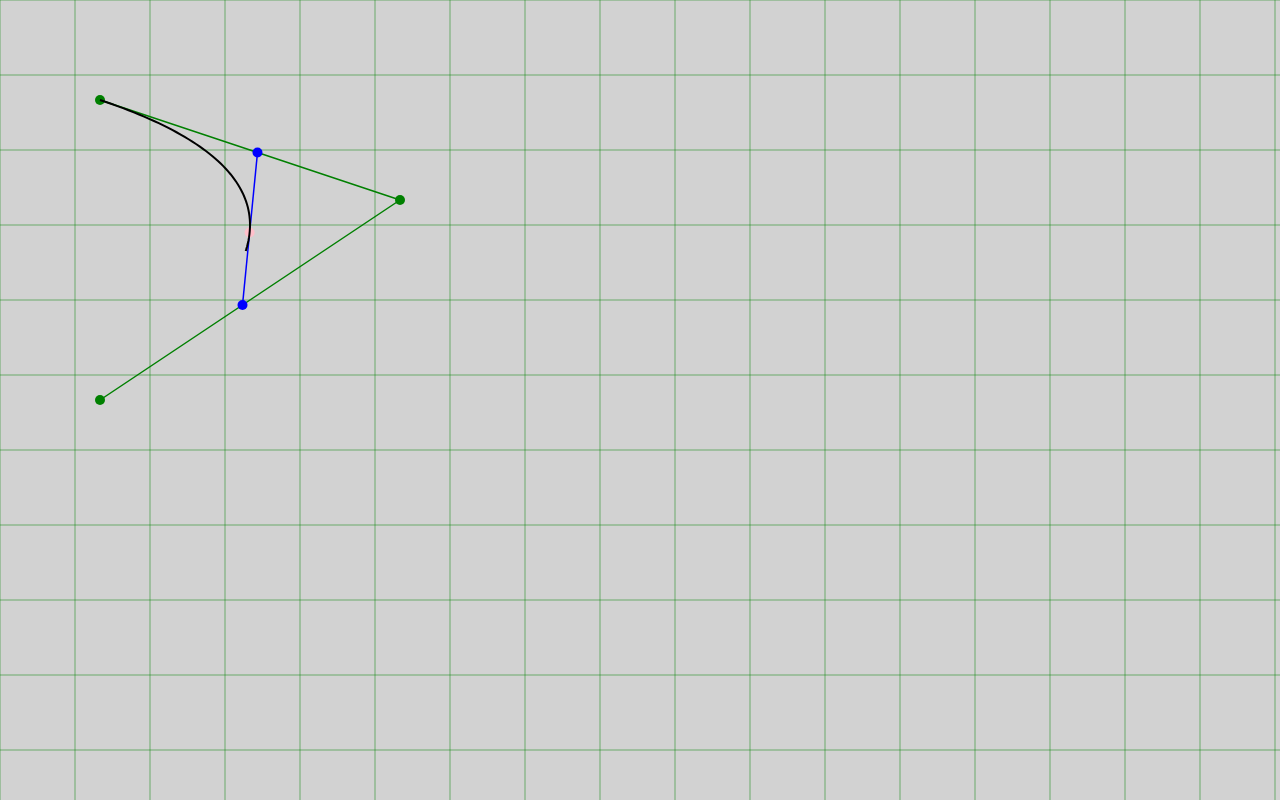
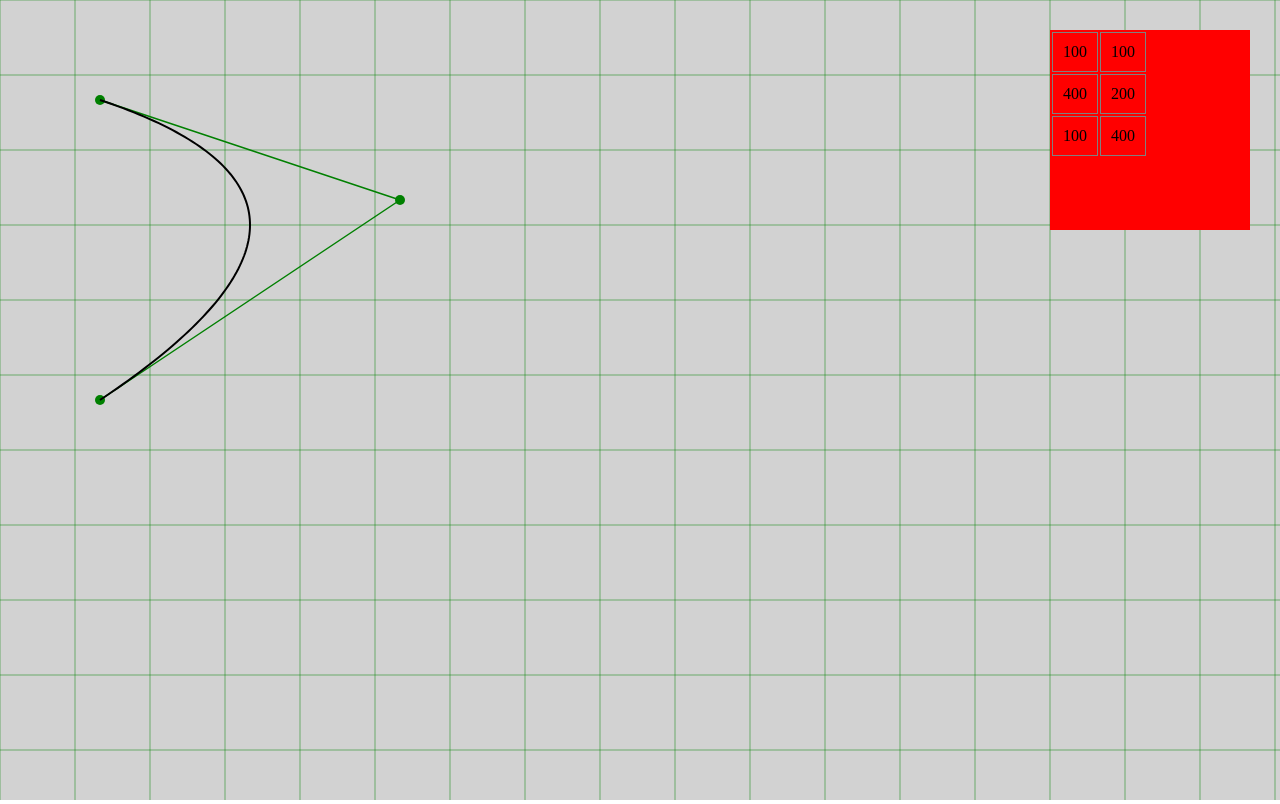
Before and after one commit to EvgenPrushk/bezier, a plain HTML site: page index.html in a window 1280 px wide. Drawn offline with Linux system fonts and the light colour scheme.

Commit message:
feat: add modal

```diff
--- a/css/style.css
+++ b/css/style.css
@@ -3,3 +3,18 @@ body {
     padding: 0;
     overflow: hidden;
 }
+
+#modal {
+    position: fixed;
+    top: 30px;
+    right: 30px;
+    width: 200px;
+    height: 200px;
+    background-color: red;
+}
+
+
+#modal table td{
+    border: 1px solid gray;
+    padding: 10px;
+}
--- a/index.html
+++ b/index.html
@@ -10,6 +10,9 @@
   </head>
   <body>
     <canvas></canvas>
+    <div id="modal" >
+
+    </div>
     <script src="./js/Observer.js"></script>
     <script src="./js/Point.js"></script>
     <script src="./js/Canvas.js"></script>
--- a/js/Bezier.js
+++ b/js/Bezier.js
@@ -74,6 +74,39 @@ class Bezier {
     return result;
   }
 
+  // static getCurve(originalNodes, step) {
+  //   // результирующий массив
+  //   const rezult = [];
+
+  //   for (let part = 0; part <= 1; Math.min(1, part + step)) {
+  //     let nodes = originalNodes;
+
+  //     while (nodes.length > 1) {
+  //       const newNodes = [];
+
+  //       for (let i = 0; i < nodes.length - 1; i++) {
+  //         // положим точку
+  //         newNodes.push(
+  //           getPointBetween(
+  //             nodes[i].x,
+  //             nodes[i].y,
+  //             nodes[i + 1].x,
+  //             nodes[i + 1].y,
+  //             part,
+  //           )
+  //         );
+  //       }
+  //       nodes = newNodes;
+  //     }
+  //     rezult.push(nodes[0]);
+  //     if (part === 1) {
+  //       break;
+  //     }
+  //   }
+
+  //   return rezult;
+  // }
+
   tick({ secondPart }) {
     if (this.#newState) {
       this.#curve = Bezier.getCurve(this.nodes, this.step);
@@ -120,7 +153,13 @@ class Bezier {
     // }
     // если флаг поднят, то пересчитываем curve
 
-    const curveLength = getcurveLength(this.#curve);
+    const curveLength = getcurveLength(
+      this.#curve.slice(0, this.#curve.length)
+    );
+    const curveLengthPart = getcurveLength(
+      this.#curve.slice(0, this.part * this.#curve.length)
+    );
+
     const { context } = canvas;
     // рисуем точки первого уровня
     let nodes = this.nodes;
@@ -148,7 +187,7 @@ class Bezier {
             lineWidth: 1.5,
           });
         }
-      }
+
         const newNodes = [];
 
         for (let i = 0; i < nodes.length - 1; i++) {
@@ -165,9 +204,12 @@ class Bezier {
         }
         nodes = newNodes;
       }
+      if (!this.animation) {
+        break;
+      }
+    }
 
     // рисование вспомогательной линии
-
     context.beginPath();
     context.moveTo(this.#curve[0].x, this.#curve[0].y);
 
@@ -177,7 +219,7 @@ class Bezier {
     context.strokeStyle = "black";
     context.lineWidth = 2;
     if (this.animation) {
-      context.setLineDash([curveLength * this.part, curveLength]);
+      context.setLineDash([curveLengthPart, curveLength]);
     } else {
       context.setLineDash([]);
     }
--- a/js/script.js
+++ b/js/script.js
@@ -11,7 +11,7 @@ const bezier = new Bezier({
   // showCtrlLines: false,
   nodes: [new Point(100, 100), new Point(400, 200), new Point(100, 400)],
   colors: ["green", "blue", "pink"],
-  animation: true,
+  animation: false,
 });
 
 // контейнер который создает экземпляр класса Bezier
@@ -40,3 +40,38 @@ app.tickHandlers.push(() => {
     pointUnderMouse.y = (app.mouse.y - app.camera.offsetY) / app.camera.scale;
   }
 });
+
+// app.tickHandlers.push(() => {
+//   const modal = document.querySelector("#modal");
+
+//   const table = document.createElement("table");
+
+//   for (const node of bezier.nodes) {
+//     const tr = document.createElement("tr");
+//     table.append(tr);
+//     tr.innerHTML = `
+//       <td>${node.x}</td>
+//       <td>${node.y}</td>
+//     `;
+//   }
+
+//   modal.innerHTML = " ";
+//   modal.append(table);
+// });
+
+app.tickHandlers.push(() => {
+  const modal = document.querySelector("#modal");
+
+  const table = document.createElement("table");
+
+  for (const node of bezier.nodes) {
+    const tr = document.createElement("tr");
+    table.append(tr);
+    tr.innerHTML = `
+    <td>${node.x}</td>
+    <td>${node.y}</td>
+    `;
+  }
+  modal.innerHTML = "";
+  modal.append(table);
+});
```
Lines whose indentation alone changed are shown as unchanged.
